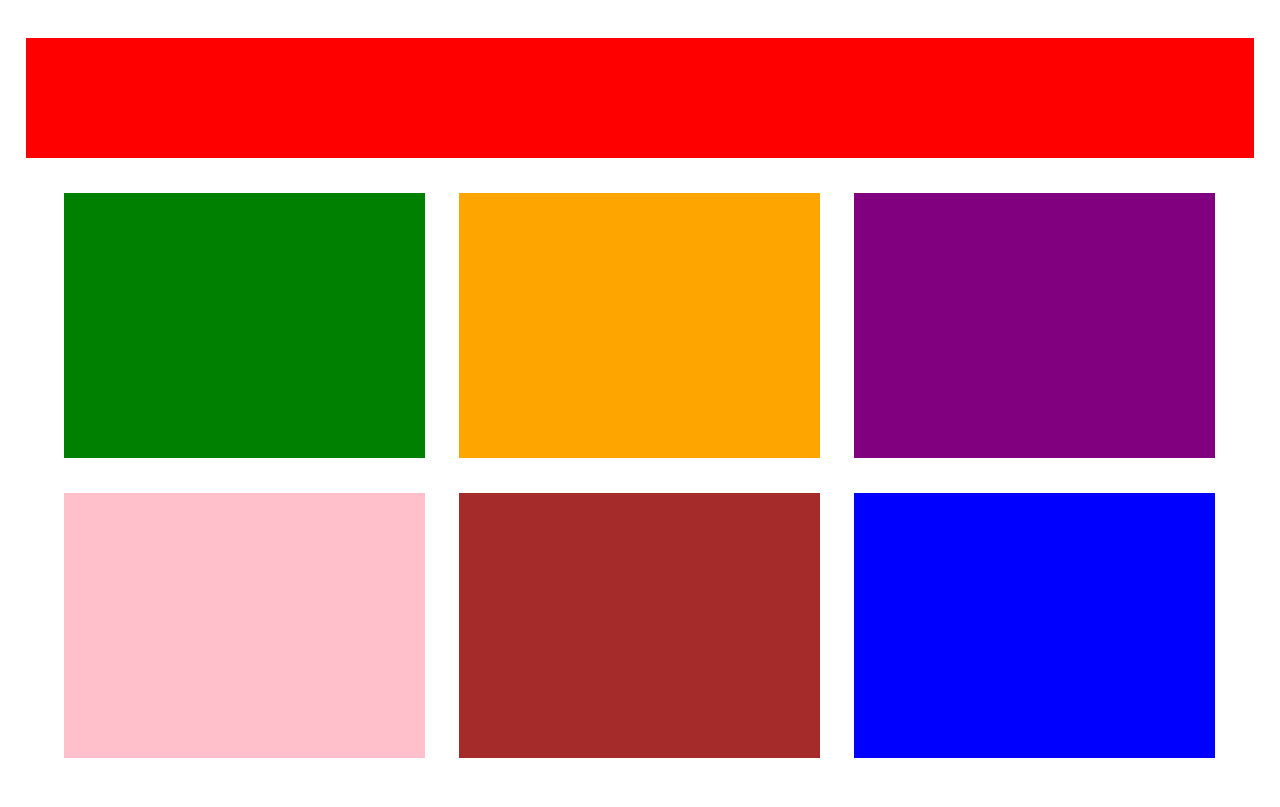
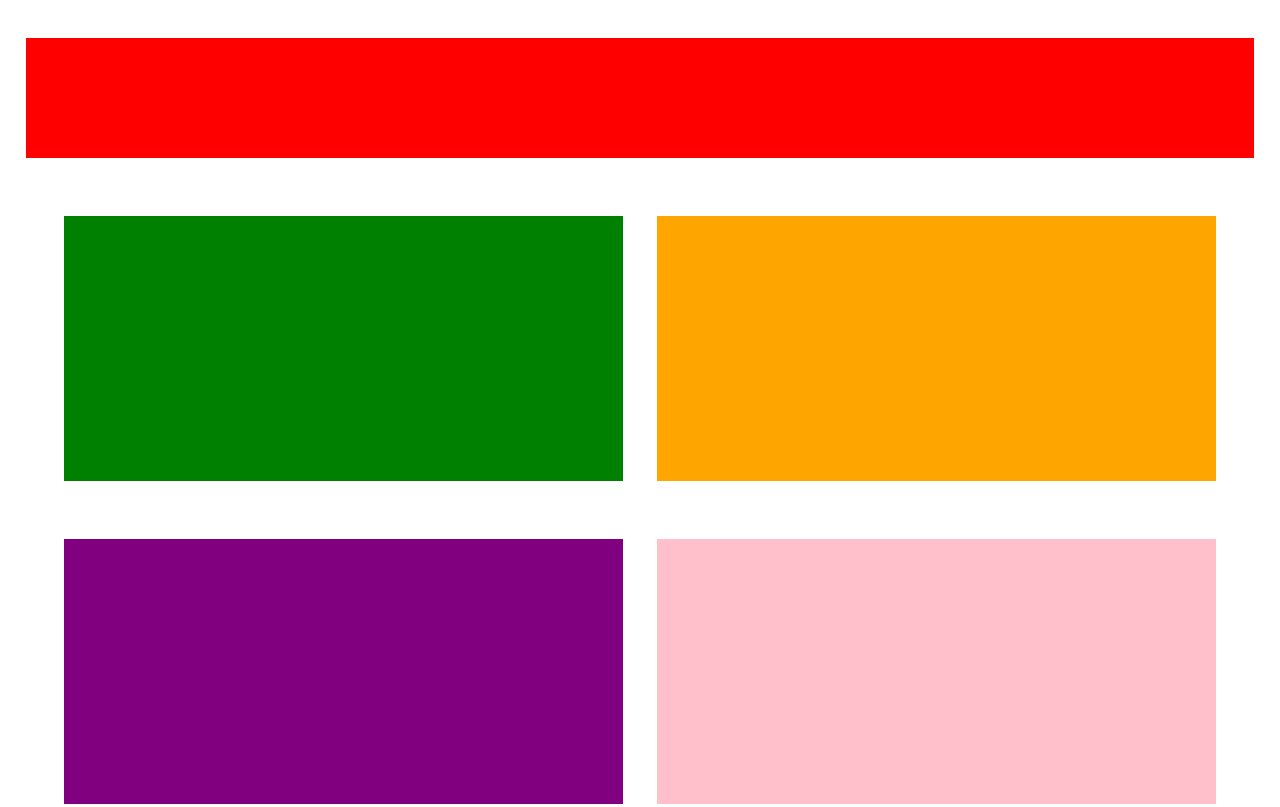
Before and after one commit to maarjal/basic-gallery-template, a plain HTML site: page index.html in a window 1280 px wide. Shown: the top 807 px of the page. Drawn offline with Linux system fonts and the light colour scheme.

Commit message:
add mq for medium screens

```diff
--- a/css/styles.css
+++ b/css/styles.css
@@ -66,3 +66,14 @@ header {
 .item2, .item3, .item5, .item6 {
   margin-left: 3%;
 }
+
+@media screen and (max-width: 1300px) {
+  .item1, .item2, .item3, .item4, .item5, .item6 {
+    width: 48.5%;
+    margin: 5% 0 0 0;
+  }
+
+  .gallery div:nth-child(odd) {
+    margin-right: 3%;
+  }
+}
```
